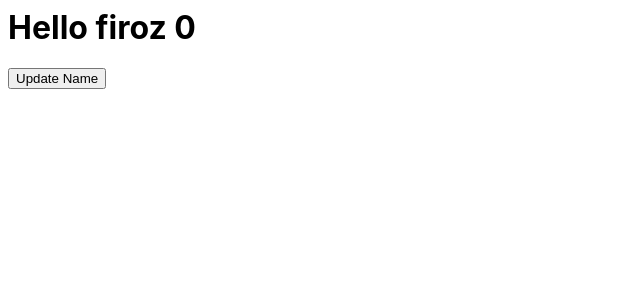
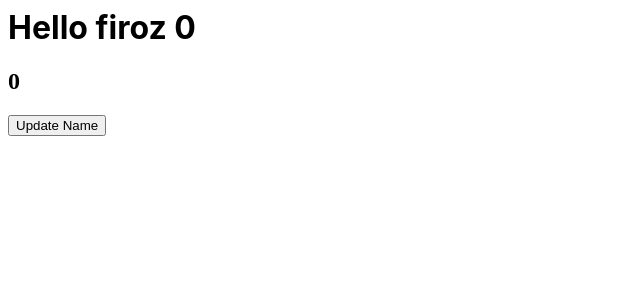
Before and after one commit to FirozSkAhmad/React, a React (Create React App) app: page / in a window 1280 px wide. Shown: the top 300 px of the page, without its empty margins (0-640 px from the left). Built offline with nearby package versions, Linux system fonts and the light colour scheme.

Commit message:
1 file modified

```diff
--- a/src/App.js
+++ b/src/App.js
@@ -7,10 +7,24 @@ export default function App() {
   useEffect(() => {
     console.log('useEffect');
   });
+  function multiCount() {
+    console.log("multiCount")
+    return count * 2;
+  }
   return (
     <div>
-      <h1>Hello {name} {count}</h1>
-      <button onClick={() => {setName('myName');setCount(count)}}>Update Name</button>
+      <h1>
+        Hello {name} {count}
+      </h1>
+      <h2>{multiCount()}</h2>
+      <button
+        onClick={() => {
+          setName('myName');
+          setCount(count);
+        }}
+      >
+        Update Name
+      </button>
     </div>
   );
 }
```
